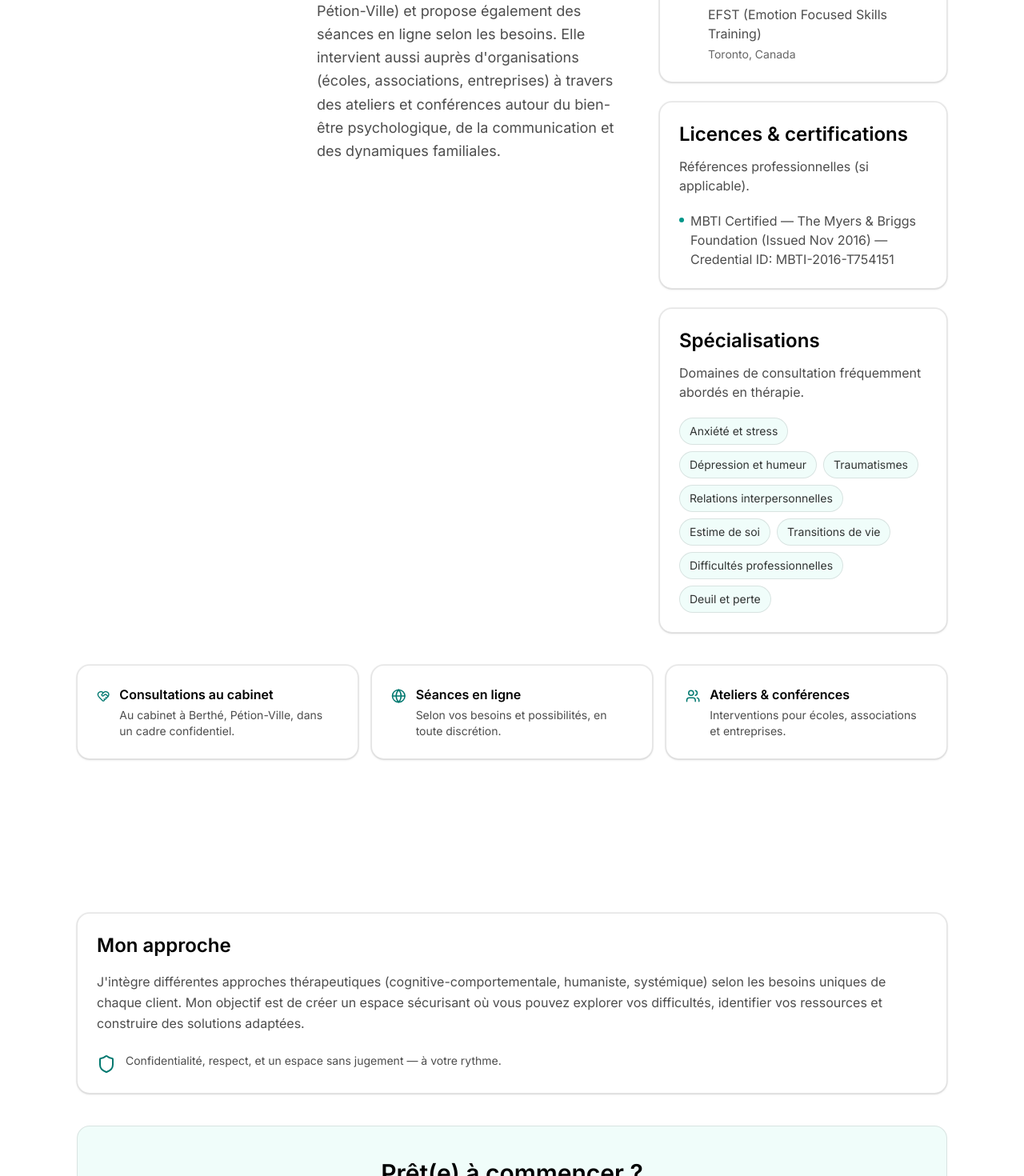
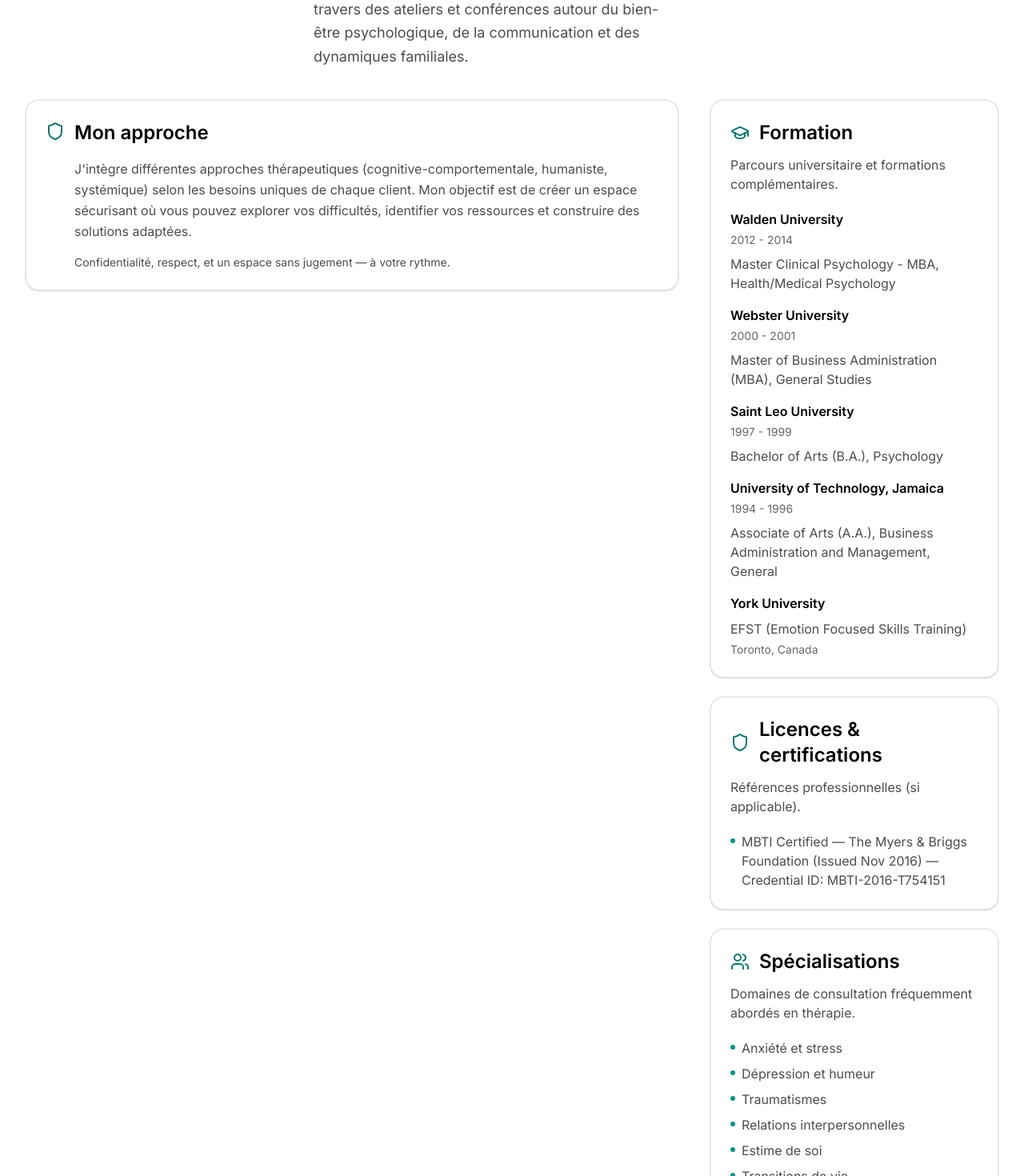
Before and after one commit to edlight123/johanne-landrin, a Next.js app: page /a-propos in a window 1280 px wide. Shown: the part 820-2290 px from the top of the page at 80% size. Built offline with nearby package versions, Linux system fonts and the light colour scheme.

Commit message:
About: align columns and refine credentials

```diff
--- a/src/app/a-propos/page.tsx
+++ b/src/app/a-propos/page.tsx
@@ -35,16 +35,16 @@ export default function AboutPage() {
     <div>
       {/* Top section (3 columns) */}
       <section className="py-16 lg:py-24 bg-white">
-        <div className="max-w-6xl mx-auto px-4 sm:px-6 lg:px-8">
-          <div className="grid grid-cols-1 lg:grid-cols-[260px_1fr_360px] gap-8 lg:gap-10 items-start">
+        <div className="max-w-7xl mx-auto px-4 sm:px-6 lg:px-8">
+          <div className="grid grid-cols-1 lg:grid-cols-[320px_1fr_360px] gap-8 lg:gap-10 items-start">
             {/* Column 1: photo */}
             <div className="flex flex-col items-center lg:items-start">
-              <div className="relative w-56 h-56 rounded-2xl overflow-hidden border border-black/10 bg-teal-50">
+              <div className="relative w-72 h-72 rounded-xl overflow-hidden border border-black/10 bg-teal-50">
                 <Image
                   src={siteConfig.profile.imageUrl}
                   alt={siteConfig.name}
                   fill
-                  sizes="224px"
+                  sizes="288px"
                   className="object-cover"
                   priority
                 />
@@ -85,17 +85,32 @@ export default function AboutPage() {
               </div>
             </div>
 
+            {/* Treatment philosophy (under bio, spanning photo+bio columns) */}
+            <div className="lg:col-span-2 lg:col-start-1">
+              <Card>
+                <div className="flex items-start gap-3">
+                  <Shield className="w-6 h-6 text-teal-700 mt-0.5 flex-shrink-0" />
+                  <div className="flex-1">
+                    <h2 className="text-2xl font-semibold text-black">{t.about.approachTitle}</h2>
+                    <p className="mt-4 text-black/70 leading-relaxed">{t.about.approachText}</p>
+                    <p className="mt-4 text-sm text-black/70">{t.about.frameText}</p>
+                  </div>
+                </div>
+              </Card>
+            </div>
+
             {/* Column 3: education, certifications, specializations */}
             <aside className="space-y-6">
               <Card>
+                <div className="flex items-center gap-3">
+                  <GraduationCap className="w-6 h-6 text-teal-700 flex-shrink-0" />
                   <h2 className="text-2xl font-semibold text-black">{t.about.educationTitle}</h2>
+                </div>
                 <p className="mt-3 text-black/70">{t.about.educationIntro}</p>
 
                 <div className="mt-5 space-y-4">
                   {siteConfig.education.map((item) => (
-                    <div key={`${item.institution}-${item.degree}`} className="flex items-start gap-3">
-                      <GraduationCap className="w-6 h-6 text-teal-700 mt-0.5 flex-shrink-0" />
-                      <div className="flex-1">
+                    <div key={`${item.institution}-${item.degree}`}>
                       <div className="flex flex-col gap-1">
                         <p className="font-semibold text-black">{item.institution}</p>
                         {item.years && <p className="text-sm text-black/60">{item.years}</p>}
@@ -103,14 +118,16 @@ export default function AboutPage() {
                       <p className="mt-2 text-black/70">{item.degree}</p>
                       {item.details && <p className="mt-1 text-sm text-black/60">{item.details}</p>}
                     </div>
-                    </div>
                   ))}
                 </div>
               </Card>
 
               {siteConfig.certifications.length > 0 && (
                 <Card>
+                  <div className="flex items-center gap-3">
+                    <Shield className="w-6 h-6 text-teal-700 flex-shrink-0" />
                     <h2 className="text-2xl font-semibold text-black">{t.about.certificationsTitle}</h2>
+                  </div>
                   <p className="mt-3 text-black/70">{t.about.certificationsIntro}</p>
                   <ul className="mt-5 space-y-2 text-black/70">
                     {siteConfig.certifications.map((c) => (
@@ -124,18 +141,19 @@ export default function AboutPage() {
               )}
 
               <Card>
+                <div className="flex items-center gap-3">
+                  <Users className="w-6 h-6 text-teal-700 flex-shrink-0" />
                   <h2 className="text-2xl font-semibold text-black">{t.about.specializationsTitle}</h2>
+                </div>
                 <p className="mt-3 text-black/70">{t.about.specializationsSubtitle}</p>
-                <div className="mt-5 flex flex-wrap gap-2">
+                <ul className="mt-5 space-y-2 text-black/70">
                   {themes.map((theme) => (
-                    <span
-                      key={theme}
-                      className="px-3 py-1.5 rounded-full bg-teal-50 border border-black/10 text-sm text-black/80"
-                    >
-                      {theme}
-                    </span>
+                    <li key={theme} className="flex items-start gap-2">
+                      <span className="mt-2 h-1.5 w-1.5 rounded-full bg-teal-600 flex-shrink-0" />
+                      <span>{theme}</span>
+                    </li>
                   ))}
-                </div>
+                </ul>
               </Card>
             </aside>
           </div>
@@ -172,18 +190,9 @@ export default function AboutPage() {
         </div>
       </section>
 
-      {/* Below: treatment philosophy, etc. */}
+      {/* Below */}
       <section className="py-16 lg:py-24 bg-white">
-        <div className="max-w-6xl mx-auto px-4 sm:px-6 lg:px-8 space-y-10">
-          <Card>
-            <h2 className="text-2xl font-semibold text-black">{t.about.approachTitle}</h2>
-            <p className="mt-4 text-black/70 leading-relaxed">{t.about.approachText}</p>
-            <div className="mt-6 flex items-start gap-3">
-              <Shield className="w-6 h-6 text-teal-700 mt-0.5 flex-shrink-0" />
-              <p className="text-sm text-black/70">{t.about.frameText}</p>
-            </div>
-          </Card>
-
+        <div className="max-w-7xl mx-auto px-4 sm:px-6 lg:px-8 space-y-10">
           <div className="rounded-2xl border border-black/10 bg-teal-50 p-10 text-center">
             <h2 className="text-2xl sm:text-3xl font-semibold text-black">{t.about.ctaTitle}</h2>
             <p className="mt-3 text-lg text-black/70 max-w-2xl mx-auto">{t.about.ctaText}</p>
```
Lines whose indentation alone changed are shown as unchanged.
